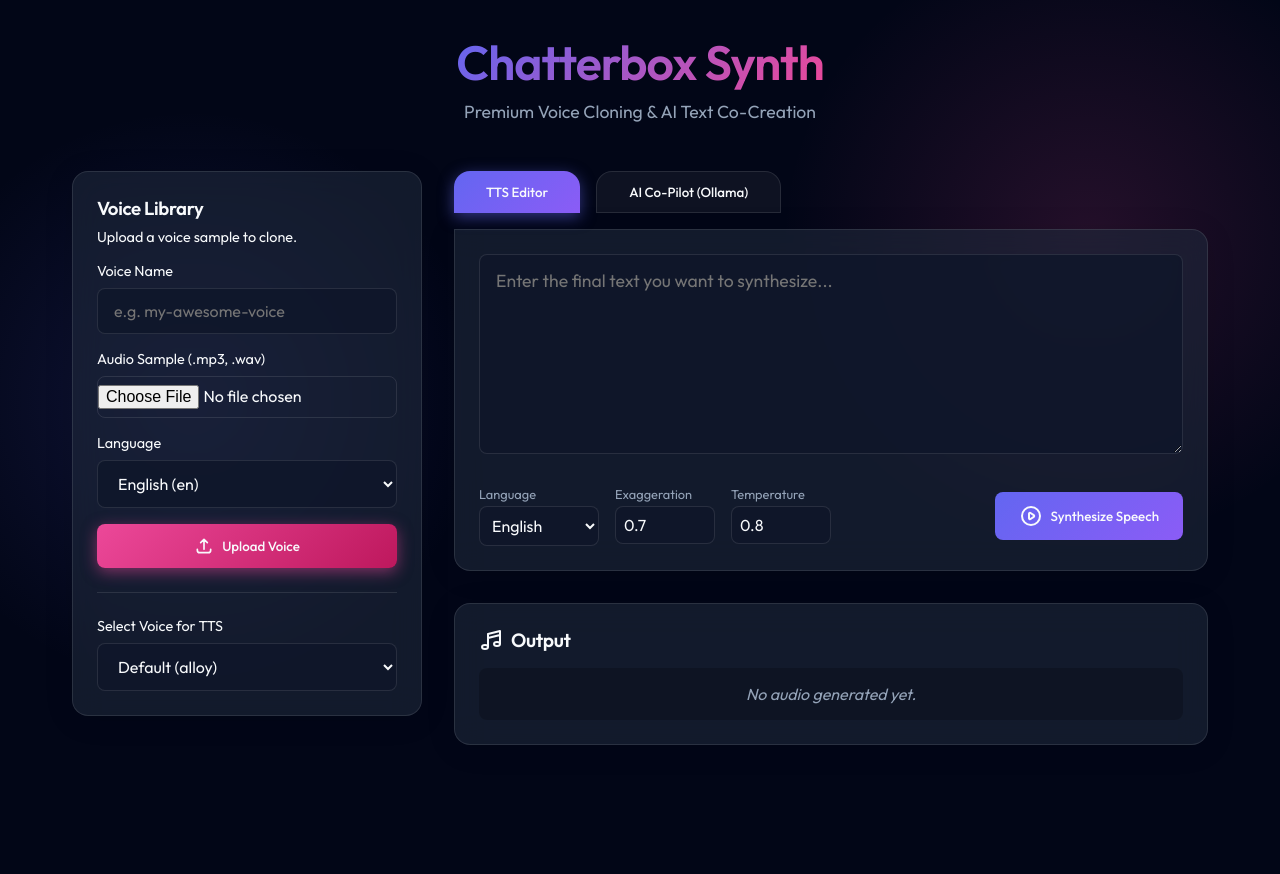
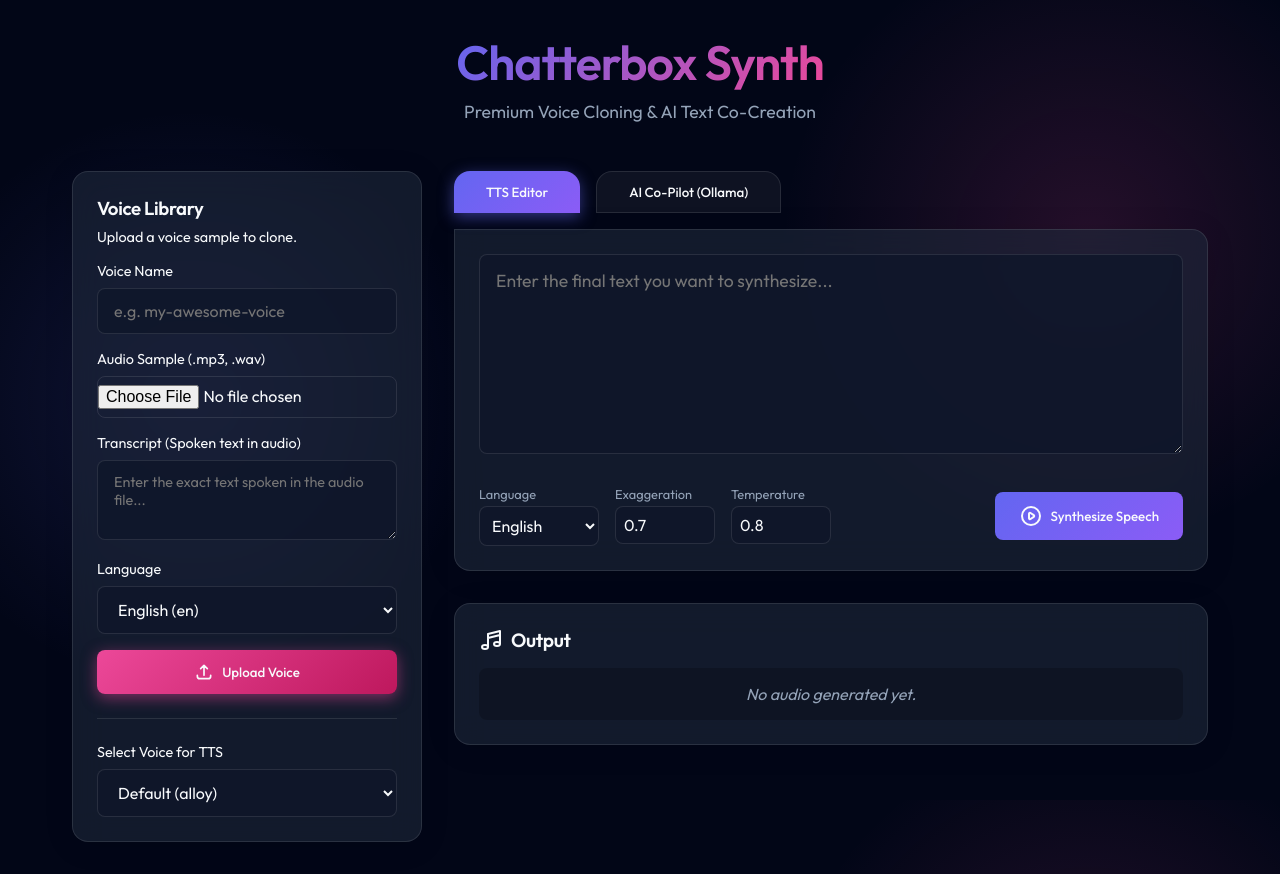
Before and after one commit to D4rk-Sh4dw/tts-generator, a React (Vite) app: page / in a window 1280 px wide. Before the commit the page ends 800 px from the top, so only its background shows below. Built offline with nearby package versions, Linux system fonts and the light colour scheme.

Commit message:
Fix FastAPI proxy streaming response and add transcript text field for voice cloning

```diff
--- a/src/App.jsx
+++ b/src/App.jsx
@@ -8,6 +8,7 @@
   // Voice Management State
   const [voiceName, setVoiceName] = useState('');
   const [voiceFile, setVoiceFile] = useState(null);
+  const [voiceTranscript, setVoiceTranscript] = useState('');
   const [uploadLanguage, setUploadLanguage] = useState('en');
   const [availableVoices, setAvailableVoices] = useState([{ id: 'alloy', name: 'Default (alloy)' }]);
   const [selectedVoice, setSelectedVoice] = useState('alloy');
@@ -36,20 +37,21 @@
   }, [chatMessages]);
 
   const handleVoiceUpload = async () => {
-    if (!voiceFile || !voiceName.trim()) {
-      alert("Please provide both a name and an audio file.");
+    if (!voiceFile || !voiceName.trim() || !voiceTranscript.trim()) {
+      alert("Please provide a name, an audio file, and the spoken text (transcript).");
       return;
     }
 
     setIsUploading(true);
     try {
-      await uploadVoice(voiceFile, voiceName.trim(), uploadLanguage);
+      await uploadVoice(voiceFile, voiceName.trim(), uploadLanguage, voiceTranscript.trim());
       // Add to local list of voices to simulate successful registration
       const newVoice = { id: voiceName.trim(), name: voiceName.trim() };
       setAvailableVoices(prev => [...prev, newVoice]);
       setSelectedVoice(voiceName.trim());
       setVoiceName('');
       setVoiceFile(null);
+      setVoiceTranscript('');
       alert("Voice uploaded/registered successfully!");
     } catch (err) {
       alert("Failed to upload voice. Make sure Chatterbox API supports this upload route.");
@@ -132,6 +134,16 @@
                   accept="audio/*"
                   onChange={(e) => setVoiceFile(e.target.files[0])}
                   style={{ background: 'transparent', padding: '0.5rem 0' }}
+                />
+              </div>
+
+              <div>
+                <label style={{ display: 'block', marginBottom: '0.5rem', fontSize: '0.9rem' }}>Transcript (Spoken text in audio)</label>
+                <textarea
+                  placeholder="Enter the exact text spoken in the audio file..."
+                  value={voiceTranscript}
+                  onChange={(e) => setVoiceTranscript(e.target.value)}
+                  style={{ minHeight: '80px', fontSize: '0.9rem' }}
                 />
               </div>
 
--- a/src/services/api.js
+++ b/src/services/api.js
@@ -30,11 +30,12 @@
 }
 
 // Upload a voice to Chatterbox TTS
-export async function uploadVoice(file, voiceName, language) {
+export async function uploadVoice(file, voiceName, language, transcript) {
   try {
     const formData = new FormData();
     formData.append('file', file);
     formData.append('name', voiceName);
+    if (transcript) formData.append('text', transcript); // Most APIs use 'text' or 'transcript'
     if (language) formData.append('language', language);
 
     // This endpoint assumes the typical multipart/form-data upload expected by the voice library management
```
Also changed, not shown: 1 other file (tests, documents, lock files or other folders).
